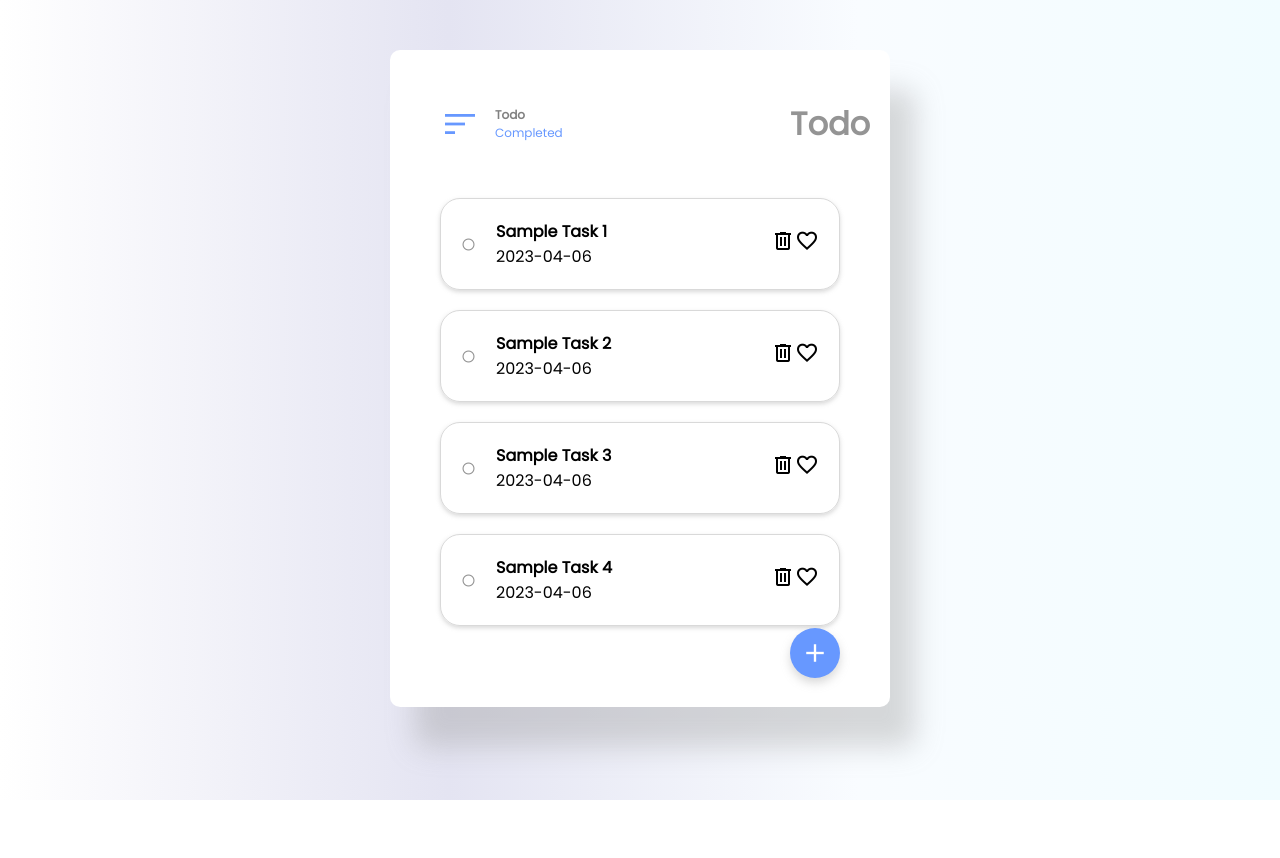
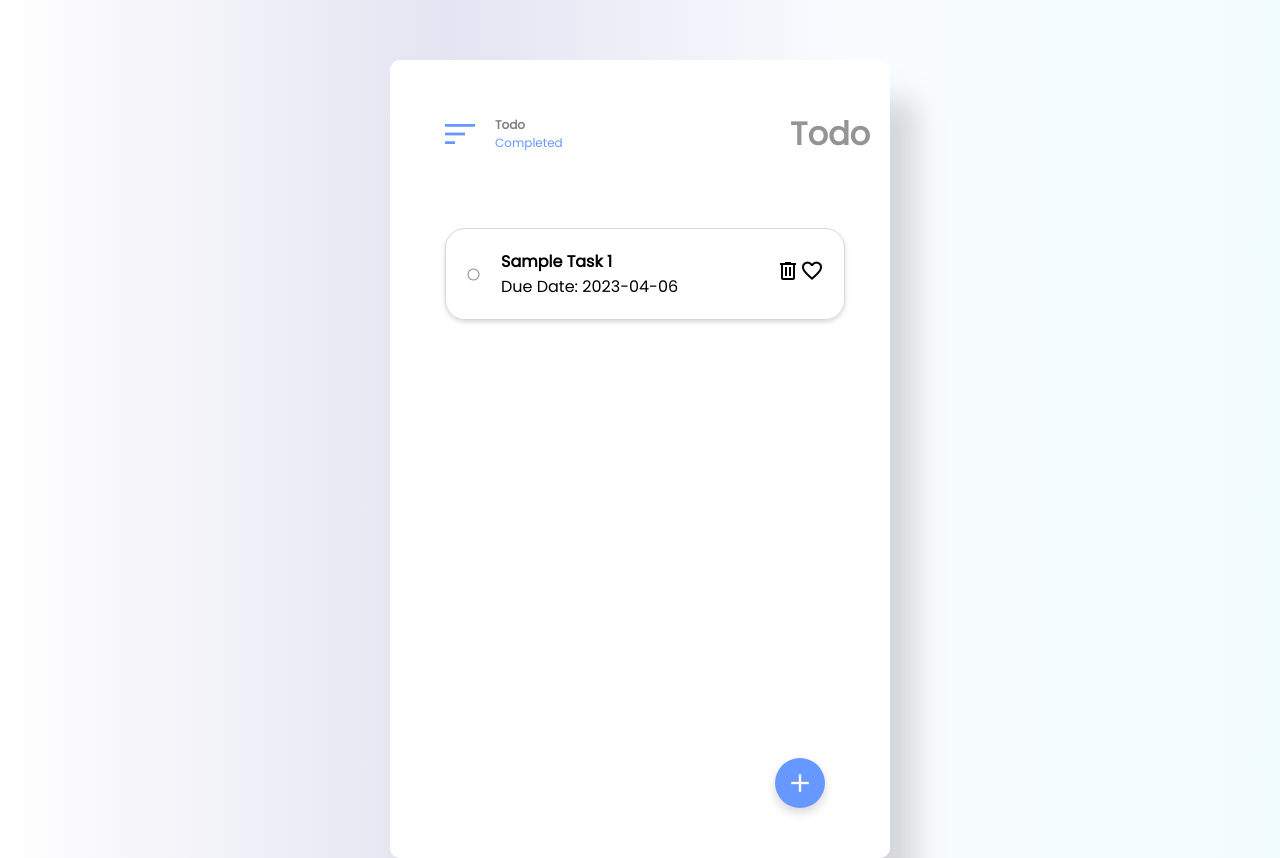
Before and after one commit to Karuption/CloudComputingFinal, a Vue app in the folder frontend/: page / in a window 1280 px wide. Before the commit the page ends 800 px from the top, so only its background shows below. Built offline with nearby package versions, Linux system fonts and the light colour scheme.

Commit message:
updated tasks object data, form input, completed styling, inner content viewing on click

```diff
--- a/frontend/src/App.vue
+++ b/frontend/src/App.vue
@@ -1,4 +1,5 @@
 <template>
+  <div class="wrapper">
     <div class="list-wrapper">
       <div class="header">
         <ul
@@ -32,8 +33,8 @@
           Completed
         </h1>
       </div>
+      <div v-if="todoList">
         <div
-      v-if="todoList"
           class="content-wrapper"
         >
           <div
@@ -41,7 +42,7 @@
             :key="index"
           >
             <div
-          v-if="task.completed === false"
+              v-if="task.isCompleted === false"
               class="list-item"
             >
               <div class="listed">
@@ -54,28 +55,43 @@
                 >
                   {{ task.isChecked ? 'check' : 'circle' }}
                 </span>
-            <div class="rowed-lines">
-              <strong><span>{{ task.title }}</span></strong>
+                <div
+                  v-if="fullDisplay[index] !== false"
+                  class="rowed-lines"
+                  @click="showAllItemContents(index)"
+                >
+                  <strong v-if="fullDisplay[index] !== true"><span>{{ task.title }}</span></strong>
                   <div class="full-line">
-                <span>{{ task.date }}</span>
+                    <strong><span v-if="fullDisplay[index]">{{ task.title }}</span></strong>
+                    <span v-if="fullDisplay[index]"><strong>Created: </strong>{{ task.created }}</span>
+                    <span v-if="fullDisplay[index]"><strong>Due Date: </strong>{{ task.dueDate }}</span>
+                    <span v-if="fullDisplay[index] !==true">Due Date: {{ task.dueDate }}</span>
+                    <span v-if="fullDisplay[index]"><br><strong>Description: </strong>{{ task.description }}</span>
+                  <!--
+                  <span v-if="fullDisplay[index]"><br><strong>Updated: </strong>{{ task.updated }}</span>
+                  -->
                   </div>
                 </div>
-            <div class="icons">
+                <div
+                  v-if="fullDisplay[index] !== true"
+                  class="icons"
+                >
                   <div @click="removeTask(index)">
                     <span class="material-symbols-outlined delete">delete</span>
                   </div>
                   <div @click="toggleFavorite(index)">
                     <span
                       class="material-symbols-outlined"
-                  :class="['favorite', { active: task.favorite }]"
+                      :class="['favorite', { active: task.isFavorite }]"
                     >favorite</span>
                   </div>
                 </div>
               </div>
             </div>
           </div>
+        </div>
         <div class="footer-wrapper">
-        <div @click="addTask">
+          <div @click="toggleFormInput">
             <span class="material-symbols-outlined blue-circle">add</span>
           </div>
         </div>
@@ -83,14 +99,14 @@
 
       <div
         v-else
-      class="content-wrapper"
+        class="completed-wrapper"
       >
         <div
           v-for="(task, index) in tasks"
           :key="index"
         >
           <div
-          v-if="task.completed === true"
+            v-if="task.isCompleted === true"
             class="list-item"
           >
             <div class="listed">
@@ -103,20 +119,33 @@
               >
                 {{ task.isChecked ? 'check' : 'circle' }}
               </span>
-            <div class="rowed-lines">
-              <strong><span>{{ task.title }}</span></strong>
+              <div
+                v-if="fullDisplay[index] !== false"
+                class="rowed-lines"
+                @click="showAllItemContents(index)"
+              >
+                <strong v-if="fullDisplay[index] !== true"><span>{{ task.title }}</span></strong>
                 <div class="full-line">
-                <span>{{ task.date }}</span>
+                  <strong><span v-if="fullDisplay[index]">{{ task.title }}</span></strong>
+                  <span v-if="fullDisplay[index]"><strong>Created: </strong>{{ task.created }}</span>
+                  <span v-if="fullDisplay[index]"><strong>Due Date: </strong>{{ task.dueDate }}</span>
+                  <span v-if="fullDisplay[index]"><br><strong>Description: </strong>{{ task.description }}</span>
+                <!--
+                  <span v-if="fullDisplay[index]"><br><strong>Updated: </strong>{{ task.updated }}</span>
+                  -->
                 </div>
               </div>
-            <div class="icons">
+              <div
+                v-if="fullDisplay[index] !== true"
+                class="icons"
+              >
                 <div @click="removeTask(index)">
                   <span class="material-symbols-outlined delete">delete</span>
                 </div>
                 <div @click="toggleFavorite(index)">
                   <span
                     class="material-symbols-outlined"
-                  :class="['favorite', { active: task.favorite }]"
+                    :class="['favorite', { active: task.isFavorite }]"
                   >favorite</span>
                 </div>
               </div>
@@ -125,86 +154,123 @@
         </div>
       </div>
     </div>
+    <div
+      v-if="addItem==true"
+      class="form-wrapper"
+    >
+      <form @submit.prevent="submitForm">
+        <div
+          class="close-form"
+          @click="toggleFormInput"
+        >
+          <span class="material-symbols-outlined">
+            close
+          </span>
+        </div>
+        <label for="title">Title</label>
+        <input
+          id="title"
+          v-model="newTask.title"
+          type="text"
+          required
+        >
+        <br>
+        <label for="description">Description</label>
+        <textarea
+          id="description"
+          v-model="newTask.description"
+        />
+        <br>
+        <label for="dueDate">Due Date</label>
+        <input
+          id="dueDate"
+          v-model="newTask.dueDate"
+          type="date"
+        >
+        <br>
+        <div class="submit-section">
+          <button type="submit">
+            <div
+              class="form-submit"
+            >
+              <span class="material-symbols-outlined blue-circle">add</span>
+            </div>
+          </button>
+        </div>
+      </form>
+    </div>
+  </div>
 </template>
 
 <script>
 /*
     Todo:
-    un-favorite
-    disable pointer on the boxes list selected tab
+    add edit button on full view
 */
 
 export default {
   data  () {
     return {
-      newTask: '',
+      newTask: {
+        title: '',
+        description: '',
+        dueDate: ''
+      },
       tasks: [
         {
+          id: 1,
           title: 'Sample Task 1',
-          date: new Date().toISOString().substring(0, 10),
-          favorite: false,
-          completed: false,
-          isChecked: false
-        },
-        {
-          title: 'Sample Task 2',
-          date: new Date().toISOString().substring(0, 10),
-          favorite: false,
-          completed: false,
-          isChecked: false
-        },
-        {
-          title: 'Sample Task 3',
-          date: new Date().toISOString().substring(0, 10),
-          favorite: false,
-          completed: false,
-          isChecked: false
-        },
-        {
-          title: 'Sample Task 4',
-          date: new Date().toISOString().substring(0, 10),
-          favorite: false,
-          completed: false,
+          description: 'Dtricies tristique nulla aliquet enim. Sed ullamcorper morbi tincidunt ornare massa eget egestas purus. Condimentum lacinia quis vel eros donec ac odio tempor. Mattis pellentesque id nibh tortor. Eu sem integer vitae justo eget magna. Quisque egestas diam in arcu cursus euismod quis viverra. Nibh tortor id aliquet lectus proin nibh nisl condimentum id. Morbi tristique senectus et netus et. Cras pulvinar mattis nunc sed blandit libero volutpat sed cra.',
+          created: new Date().toISOString().substring(0, 10),
+          dueDate: new Date().toISOString().substring(0, 10),
+          updated: '',
+          taskType: 0,
+          isFavorite: false,
+          isCompleted: false,
           isChecked: false
         }
       ],
       tabs: true,
       todoList: true,
-      completedList: false
+      completedList: false,
+      addItem: false,
+      fullDisplay: []
     }
   },
   mounted () {
     setTimeout(() => {
       document.querySelector('.header ul').classList.add('show')
-    }, 500)
+    }, 200)
   },
   methods: {
-    addTask () {
-      if (this.newTask.trim() !== '') {
+    submitForm () {
+      // Set created date to current date
+      this.newTask.created = new Date().toISOString().substring(0, 10)
+      // Add new task to tasks array
       this.tasks.unshift({
-          title: this.newTask,
-          date: new Date().toISOString().substring(0, 10),
-          favorite: false
+        id: this.tasks.length + 1,
+        title: this.newTask.title,
+        description: this.newTask.description,
+        created: this.newTask.created,
+        dueDate: this.newTask.dueDate,
+        updated: '',
+        taskType: 0,
+        isFavorite: false,
+        isCompleted: false,
+        isChecked: false
       })
-        this.newTask = ''
-      }
+      // Reset form fields
+      this.newTask.title = ''
+      this.newTask.description = ''
+      this.newTask.dueDate = ''
+      this.addItem = false
     },
     removeTask (index) {
       this.tasks.splice(index, 1)
     },
     toggleFavorite (index) {
       const task = this.tasks[index]
-      const originalIndex = this.tasks.findIndex(t => t === task)
-      task.favorite = !task.favorite
-      if (task.favorite) {
-        // Move the task to the beginning of the list
-        this.tasks.splice(originalIndex, 1)
-        this.tasks.unshift(task)
-      } else {
-        // Move the task back to its original position
-        this.tasks.splice(originalIndex, 1)
-        this.tasks.splice(index, 0, task)
-      }
+      task.isFavorite = !task.isFavorite
     },
     showTodo () {
       this.todoList = true
@@ -217,7 +283,7 @@ export default {
       this.animateList()
     },
     toggleCompletedTask (index) {
-      this.tasks[index].completed = !this.tasks[index].completed
+      this.tasks[index].isCompleted = !this.tasks[index].isCompleted
     },
     animateList () {
       const list = document.querySelector('.header ul')
@@ -225,8 +291,18 @@ export default {
         list.classList.remove('show')
         setTimeout(() => {
           list.classList.add('show')
-        }, 500)
+        }, 200)
       }
+    },
+    showAllItemContents (index) {
+      if (this.fullDisplay[index] === true) {
+        this.fullDisplay[index] = ''
+      } else {
+        this.fullDisplay[index] = true
+      }
+    },
+    toggleFormInput () {
+      this.addItem = !this.addItem
     }
   }
 }
@@ -259,7 +335,7 @@ body, html {
   border-radius: 10px;
   background-color: white;
   box-shadow: 25px 40px 28px 0px rgba(156, 156, 156, 0.38);
-  margin-top: 50px;
+  margin-top: 60px;
   min-height: 657px;
 }
 
@@ -317,6 +393,12 @@ body, html {
 .rowed-lines {
   width: 100%;
   margin-left: 20px;
+  cursor: pointer;
+}
+
+.rowed-lines:hover {
+  opacity: .9;
+ /* color: #6798ff; */
 }
 
 .list-item {
@@ -329,22 +411,18 @@ body, html {
   height: auto;
   border: 0px solid black;
   margin-bottom: 20px;
-  margin-left: 50px;
-  margin-right: 50px;
+  margin-left: 35px;
+  margin-right: 25px;
   box-shadow: 0px 2px 4px 0px rgba(156, 156, 156, 0.38);
   border: 1px solid rgba(156, 156, 156, 0.38);
 }
 
 .footer-wrapper {
-  margin-bottom: 20px;
+  display: flex;
+  justify-content: right;
+  margin-bottom: 50px;
   margin-top: 50px;
-  display: flex;
-  align-items: center;
-  justify-content: right;
-  margin-right: 50px;
-  position: absolute;
-  bottom: 0;
-  right: 0px;
+  margin-right: 65px;
 }
 
 .footer-wrapper span {
@@ -357,9 +435,28 @@ body, html {
   box-shadow: 0px 5px 10px 0px rgba(156, 156, 156, 0.38);
 }
 
+.form-submit span {
+  cursor: pointer;
+  background-color: #6798ff;
+  border-radius: 50%;
+  font-size: 30px;
+  padding: 10px;
+  color: white;
+  box-shadow: 0px 5px 10px 0px rgba(156, 156, 156, 0.38);
+}
+
+.form-submit span:hover {
+  background-color: #83aaff;
+}
+
+.footer-wrapper span:hover {
+  background-color: #83aaff;
+}
+
 .full-line {
   display: flex;
-  flex-direction: row;
+  flex-direction: column;
+  width: 100%;
 }
 
 .full-line span {
@@ -367,21 +464,61 @@ body, html {
 }
 
 .content-wrapper {
-  min-height: 500px;
-  position:relative
+  min-height: 480px;
+  max-height: 300px;
+  overflow-y: scroll;
+  position:relative;
+  margin: 20px;
+}
+
+.completed-wrapper {
+  min-height: 530px;
+  max-height: 300px;
+  overflow-y: scroll;
+  position:relative;
+  margin: 20px;
+  margin-bottom: 100px;
+}
+
+.content-wrapper::-webkit-scrollbar {
+  width: 8px;
+}
+
+.content-wrapper::-webkit-scrollbar-thumb {
+  background-color: #F5F5F5;
+  border-radius: 10px;
+}
+
+.content-wrapper::-webkit-scrollbar-thumb:hover {
+  background-color: #999999;
+}
+
+.completed-wrapper::-webkit-scrollbar {
+  width: 8px;
+}
+
+.completed-wrapper::-webkit-scrollbar-thumb {
+  background-color: #F5F5F5;
+  border-radius: 10px;
+}
+
+.completed-wrapper::-webkit-scrollbar-thumb:hover {
+  background-color: #999999;
 }
 
 .icons {
   display: flex;
   justify-content: right;
   align-items: right;
-  width: 100%;
+  width: auto;
+  margin-left: 15px;
 }
 
 .listed {
   display: flex;
   flex-direction: row;
   align-items: center;
+
 }
 
 .listed .smallCircle {
@@ -433,8 +570,8 @@ body, html {
 
 .header ul li {
   opacity: 0;
-  transform: translateX(-30px);
-  transition: opacity 0.3s ease-out, transform 0.3s ease-out;
+  transform: translateX(-20px);
+  transition: all 0.3s;
 }
 
 .header ul.show li {
@@ -442,4 +579,103 @@ body, html {
   transform: translateX(0);
 }
 
+.wrapper {
+  position: relative;
+}
+
+.form-wrapper {
+  position: absolute;
+  width: 100%;
+  height: auto;
+  top: 200px;
+
+}
+
+.form-wrapper form {
+  position: relative;
+  z-index:1000;
+  margin: 0 auto;
+  box-shadow: 0px 2px 4px 0px rgba(156, 156, 156, 0.38);
+  border: 1px solid rgba(156, 156, 156, 0.38);
+  border-radius: 10px;
+  background-color: white;
+  padding: 20px;
+  padding-left: 100px;
+  padding-right: 100px;
+  width: 400px;
+  height: 350px;
+  display: flex;
+  justify-content: center;
+  align-items: left;
+  flex-direction: column;
+  font-weight: bold;
+}
+
+.form-wrapper form input, textarea {
+  box-shadow: 0px 2px 4px 0px rgba(156, 156, 156, 0.38);
+  border: 1px solid rgba(156, 156, 156, 0.38);
+}
+
+form label {
+  margin-bottom: 5px;
+}
+
+textarea:focus {
+  outline: 2px solid #6798ff;
+}
+
+input {
+  height: 30px;
+  border-radius: 10px;
+  font-size: 12px;
+}
+
+textarea {
+  height: 30px;
+  border-radius: 10px;
+  font-size: 12px;
+}
+
+input:focus {
+  outline: 2px solid #6798ff;
+}
+
+form button {
+  border: transparent;
+  background-color: white;
+}
+
+form button {
+  width: 50px;
+  height: 50px;
+  padding: 0px;
+}
+
+.submit-section {
+  margin-top: 20px;
+  display: flex;
+  justify-content: center;
+}
+
+.form-submit {
+  width: 50px;
+  height: 50px;
+}
+
+.close-form {
+  display: flex;
+  justify-content: right;
+  height: auto;
+  position: absolute;
+  top: 10px;
+  right: 10px;
+}
+
+.close-form span{
+  cursor: pointer;
+  background-color: #6797ff00;
+  font-size: 30px;
+  color: rgb(0, 0, 0);
+}
+
 </style>
```
Lines whose indentation alone changed are shown as unchanged.
